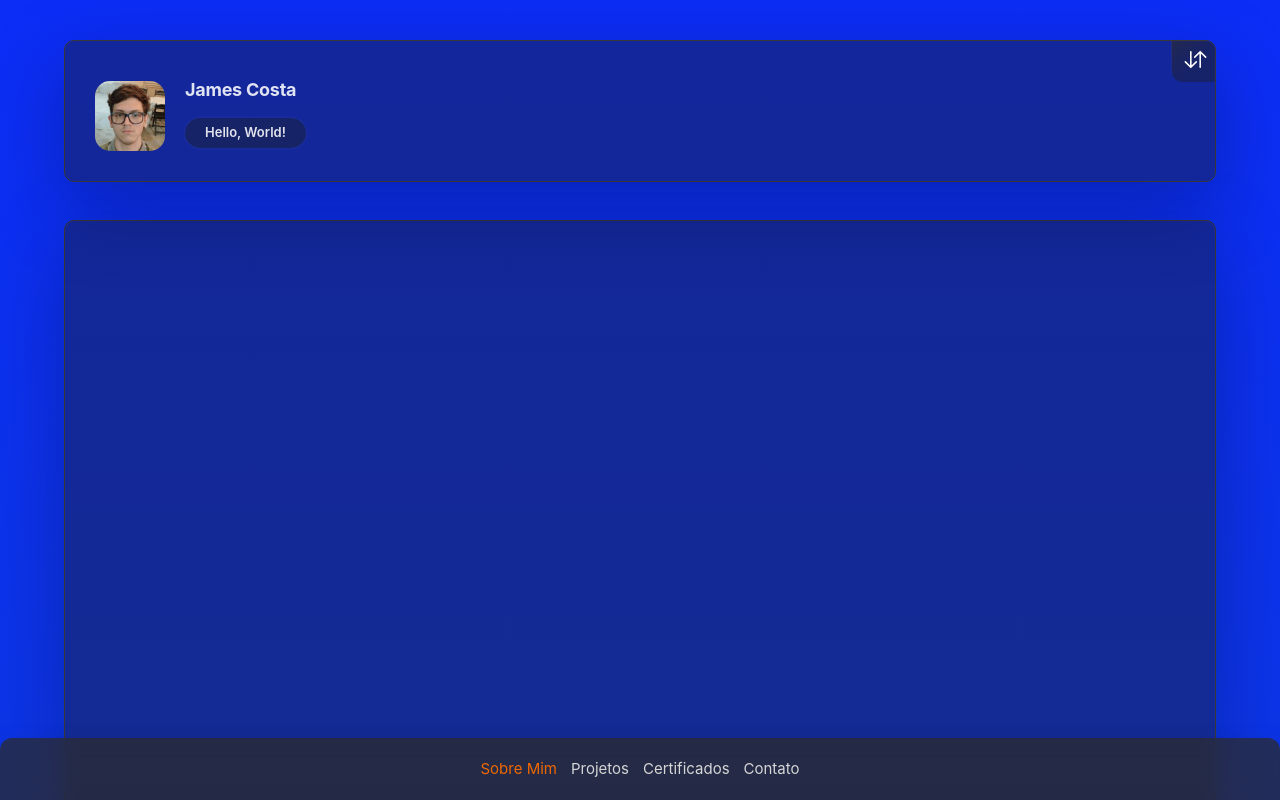
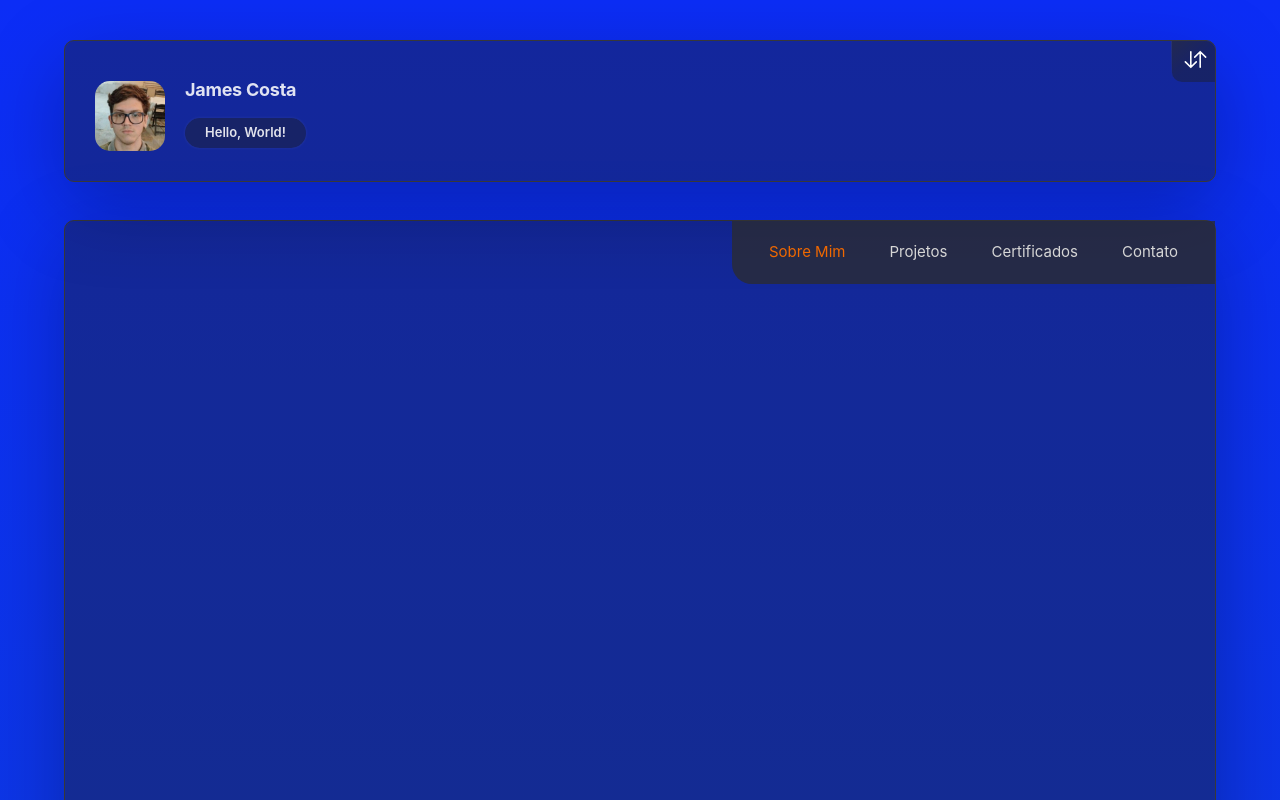
Before and after one commit to DropperDEV/portfolium, a React (Vite) app: page / in a window 1280 px wide. Shown: the top 800 px of the page. Built offline with nearby package versions, Linux system fonts and the light colour scheme.

Commit message:
feat: add responsiviness in navigation

```diff
--- a/src/components/Main.tsx
+++ b/src/components/Main.tsx
@@ -1,8 +1,15 @@
 import styled from "styled-components";
-import {  NavLink } from "react-router-dom";
-import {colors, device, shadows, transitions} from "../utils/StyleVars.ts";
+import { NavLink } from "react-router-dom";
+import {
+  colors,
+  device,
+  shadows,
+  transitions,
+  typography,
+} from "../utils/StyleVars.ts";
 
 const ContainerMain = styled.main`
+  position: relative;
   width: 900px;
   height: 1400px;
   border-radius: 10px;
@@ -29,15 +36,15 @@ const ContainerMain = styled.main`
 `;
 
 const Navigation = styled.nav`
-  position: fixed;
-  bottom: 0;
-  left: 0;
-  width: 100%;
+  position: absolute;
+  bottom: auto;
+  top: 0;
+  left: auto;
+  right: 0;
+  width: max-content;
+  border-radius: 0 0 0 20px;
+  padding: 0 10px;
   background: hsla(240, 1%, 17%, 0.75);
-  backdrop-filter: blur(10px);
-  border: ${colors.jet};
-  border-radius: 12px 12px 0 0;
-  box-shadow: ${shadows.shadow2};
   z-index: 5;
 
   ul {
@@ -47,6 +54,8 @@ const Navigation = styled.nav`
     align-items: center;
     padding: 0 10px;
     list-style: none;
+    gap: 30px;
+    padding: 0 20px;
   }
 
   a {
@@ -66,13 +75,33 @@ const Navigation = styled.nav`
     color: ${colors.orange};
   }
 
+  @media ${device.md} {
+    position: fixed;
+    bottom: 0;
+    top: auto;
+    left: 0;
+    width: 100%;
+    background: hsla(240, 1%, 17%, 0.75);
+    backdrop-filter: blur(10px);
+    border: ${colors.jet};
+    border-radius: 12px 12px 0 0;
+    box-shadow: ${shadows.shadow2};
+    z-index: 5;
+
+    ul{
+      gap: 0;
+    }
+
+    a {
+      font-weight: ${typography.fw500};
+    }
+  }
   @media ${device.sm} {
-    a{
+    a {
       font-size: 11px;
     }
   }
 `;
-
 
 // eslint-disable-next-line @typescript-eslint/ban-ts-comment
 // @ts-expect-error
```
Lines whose indentation alone changed are shown as unchanged.
